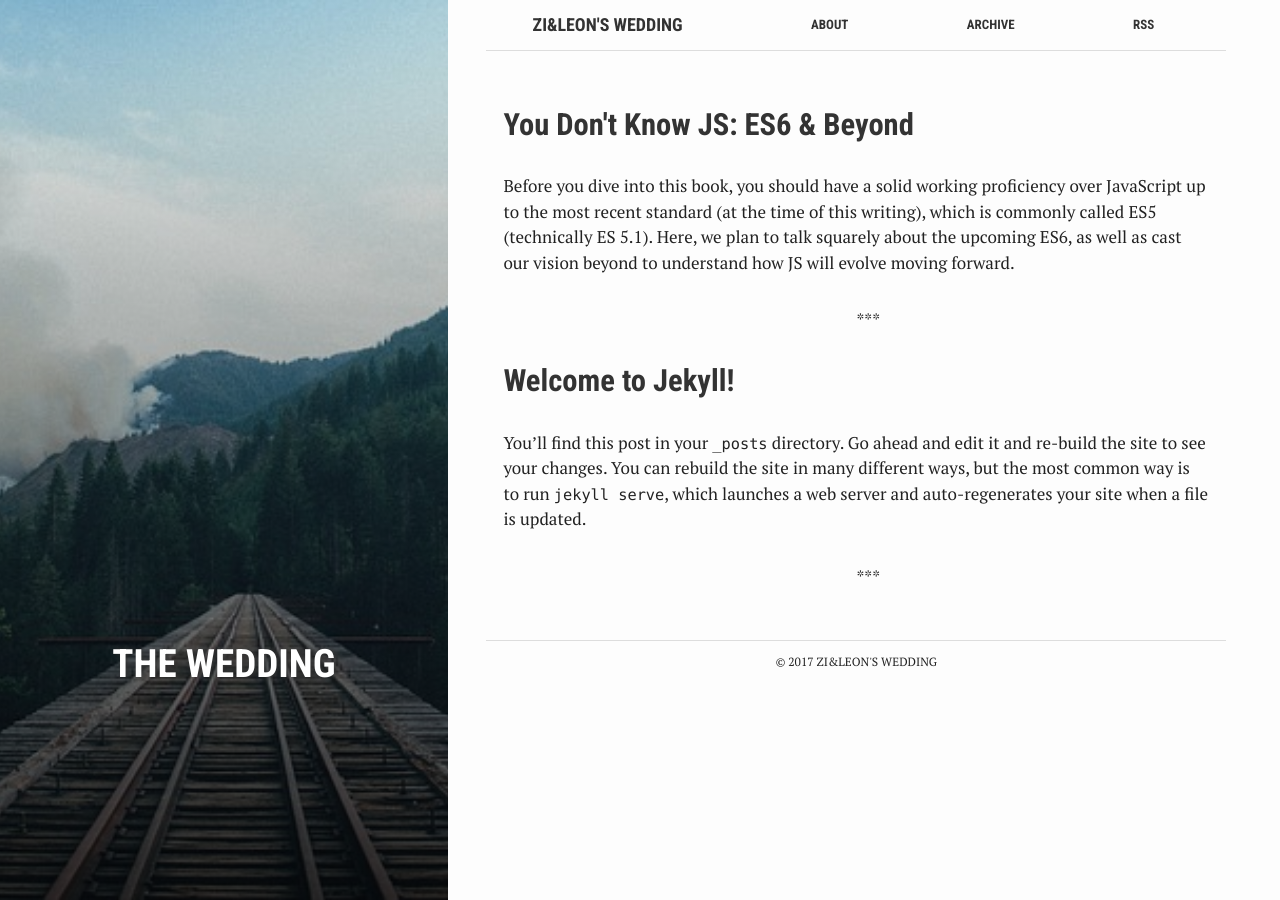
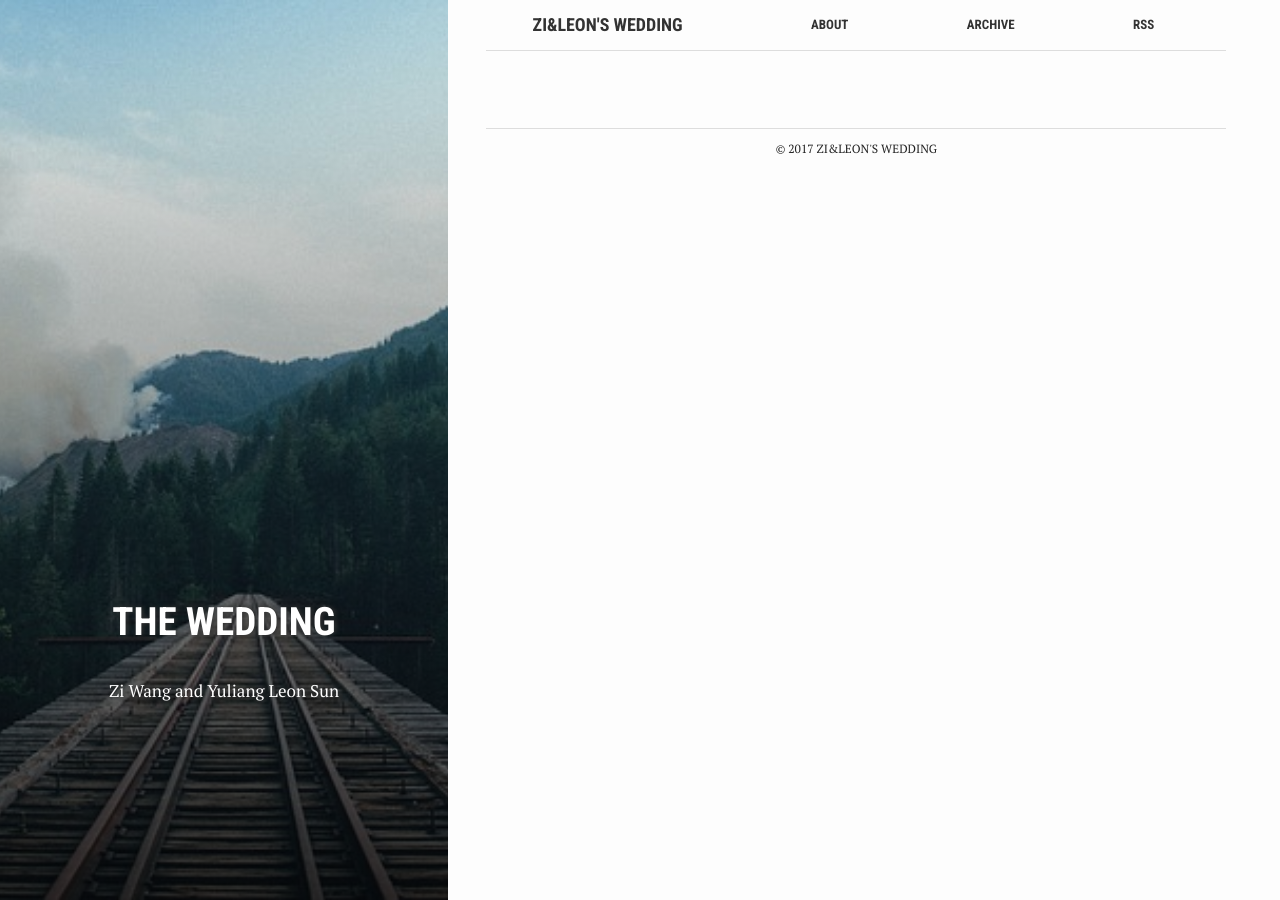
Before and after one commit to zwyls/zwyls.github.io, a Jekyll site: the page built from index.html, in a window 1280 px wide. Built offline with Jekyll 4.4.1, drawn with Linux system fonts in a browser that asks for light colours.

Commit message:
add theme

```diff
--- a/_posts/2016-06-28-welcome-to-jekyll.markdown
+++ /dev/null
@@ -1,29 +0,0 @@
----
-layout: post
-title:  "Welcome to Jekyll!"
-crawlertitle: "How to use jekyll"
-summary: "Jekyll default page"
-date:   2016-06-28 23:09:47 +0700
-categories: posts
-tags: 'jekyll'
-author: redVi
----
-You’ll find this post in your `_posts` directory. Go ahead and edit it and re-build the site to see your changes. You can rebuild the site in many different ways, but the most common way is to run `jekyll serve`, which launches a web server and auto-regenerates your site when a file is updated.
-
-To add new posts, simply add a file in the `_posts` directory that follows the convention `YYYY-MM-DD-name-of-post.ext` and includes the necessary front matter. Take a look at the source for this post to get an idea about how it works.
-
-Jekyll also offers powerful support for code snippets:
-
-{% highlight ruby %}
-def print_hi(name)
-  puts "Hi, #{name}"
-end
-print_hi('Tom')
-#=> prints 'Hi, Tom' to STDOUT.
-{% endhighlight %}
-
-Check out the [Jekyll docs][jekyll-docs] for more info on how to get the most out of Jekyll. File all bugs/feature requests at [Jekyll’s GitHub repo][jekyll-gh]. If you have questions, you can ask them on [Jekyll Talk][jekyll-talk].
-
-[jekyll-docs]: http://jekyllrb.com/docs/home
-[jekyll-gh]:   https://github.com/jekyll/jekyll
-[jekyll-talk]: https://talk.jekyllrb.com/
--- a/_posts/2016-06-29-es6.md
+++ /dev/null
@@ -1,41 +0,0 @@
----
-bg: "tools.jpg"
-layout: post
-title:  "You Don't Know JS: ES6 & Beyond"
-crawlertitle: "About ES6"
-summary: "What's new in ES6"
-date:   2016-06-29 20:09:47 +0700
-categories: posts
-tags: ['front-end']
-author: redVi
----
-Before you dive into this book, you should have a solid working proficiency over JavaScript up to the most recent standard (at the time of this writing), which is commonly called ES5 (technically ES 5.1). Here, we plan to talk squarely about the upcoming ES6, as well as cast our vision beyond to understand how JS will evolve moving forward.
-
-If you are still looking for confidence with JavaScript, I highly recommend you read the other titles in this series first:
-
-Up & Going: Are you new to programming and JS? This is the roadmap you need to consult as you start your learning journey.
-
-- Up & Going
-- Scope & Closures
-- this & Object Prototypes
-- Types & Grammar
-- Async & Performance
-
-[![railroad]({{ site.images }}/rails.jpg)]({{ site.images }}/rails.jpg)
-
-If you've already read all those titles and you feel pretty comfortable with the topics they cover, it's time we dive into the evolution of JS to explore all the changes coming not only soon but farther over the horizon.
-
-## `let` Declarations
-
-However, we can now create declarations that are bound to any block, called (unsurprisingly) *block scoping*. This means all we need is a pair of `{ .. }` to create a scope. Instead of using var, which always declares variables attached to the enclosing function (or global, if top level) scope, use `let`:
-
-{% highlight js %}
-var a = 2;
-
-{
-    let a = 3;
-    console.log( a );   // 3
-}
-
-console.log( a );       // 2
-{% endhighlight %}
--- a/index.html
+++ b/index.html
@@ -3,7 +3,7 @@
 layout: default
 crawlertitle: "The wedding"
 title: "The Wedding"
-summary: ""
+summary: "Zi Wang and Yuliang Leon Sun"
 ---
 
 {% for post in site.posts limit: 5 %}
```
